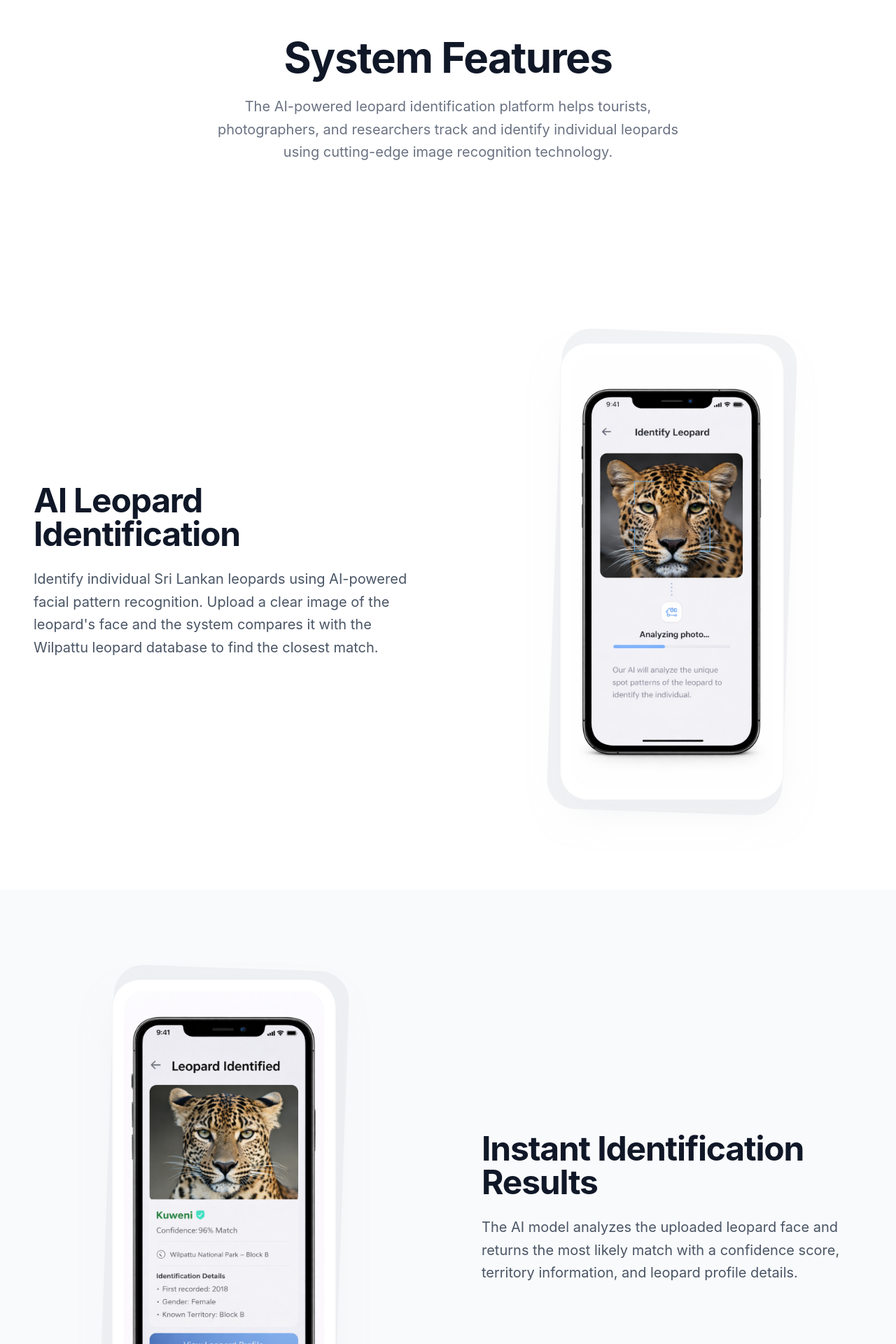
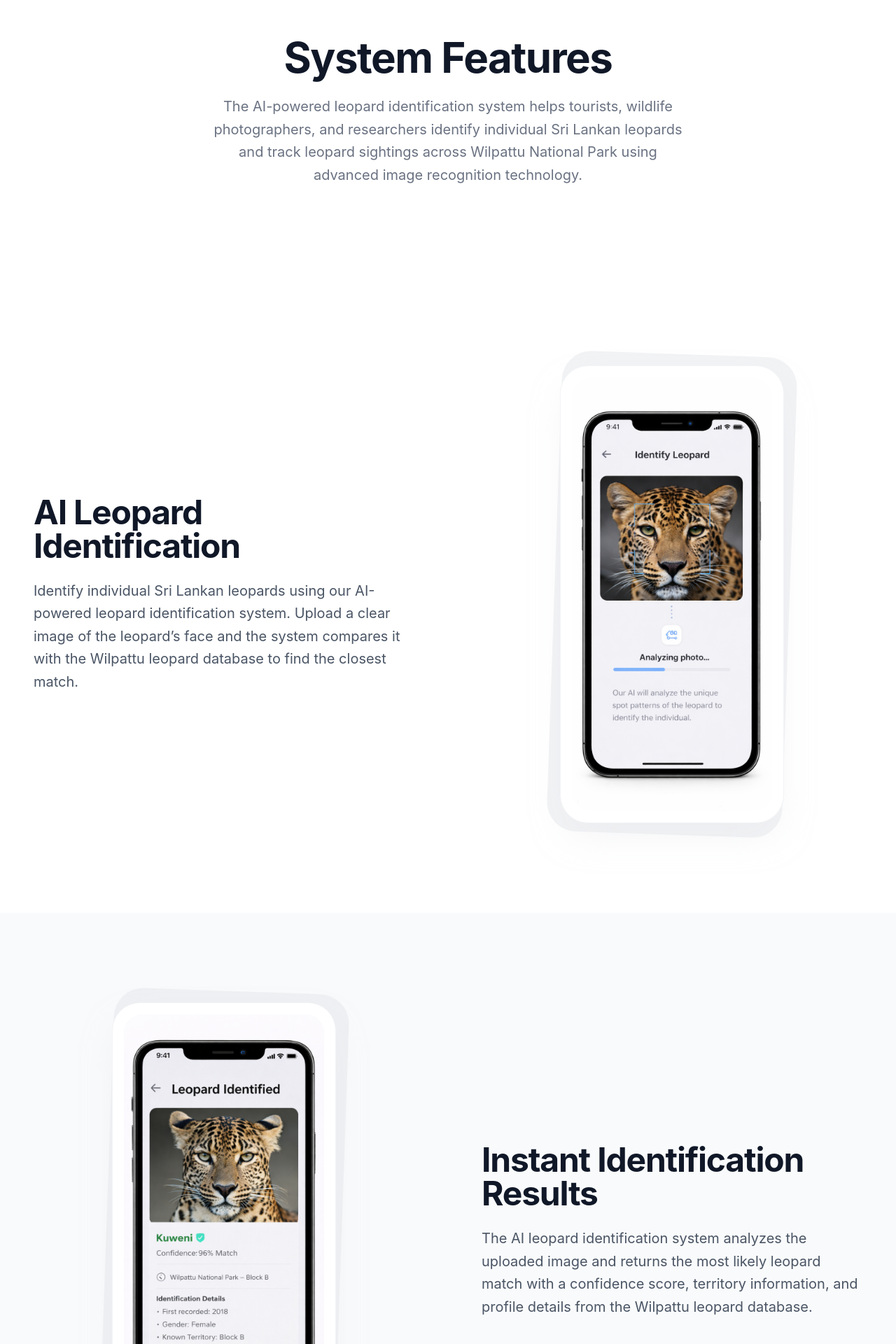
Before and after one commit to MinethV/wilpattu-leopard-diary-web, a Next.js app: page /features in a window 1280 px wide. Shown: the part 140-2060 px from the top of the page at 70% size. Built offline with nearby package versions, Linux system fonts and the light colour scheme.

Commit message:
new changes final

```diff
--- a/Components/Features.js
+++ b/Components/Features.js
@@ -3,7 +3,7 @@ export default function Features() {
     const features = [
         {
             title: "AI Leopard Identification",
-            description: "Upload leopard photos and match individuals seamlessly using our advanced AI spot pattern recognition.",
+            description: "Upload leopard photos and instantly identify Sri Lankan leopards using our AI-powered leopard identification system for Wilpattu National Park.",
             icon: (
                 <svg className="w-6 h-6" fill="none" stroke="currentColor" viewBox="0 0 24 24"><path strokeLinecap="round" strokeLinejoin="round" strokeWidth={1.5} d="M3 9a2 2 0 012-2h.93a2 2 0 001.664-.89l.812-1.22A2 2 0 0110.07 4h3.86a2 2 0 011.664.89l.812 1.22A2 2 0 0018.07 7H19a2 2 0 012 2v9a2 2 0 01-2 2H5a2 2 0 01-2-2V9z" /><path strokeLinecap="round" strokeLinejoin="round" strokeWidth={1.5} d="M15 13a3 3 0 11-6 0 3 3 0 016 0z" /></svg>
             )
--- a/Components/Hero.js
+++ b/Components/Hero.js
@@ -19,8 +19,9 @@ export default function Hero() {
                 </h1>
 
                 <p className="mt-6 text-lg max-w-xl mx-auto">
-                    AI-powered leopard identification and sighting recording
-                    system designed for Wilpattu National Park.
+                    An AI-powered leopard identification system designed for
+                    Wilpattu National Park to help tourists, photographers, and
+                    researchers identify individual Sri Lankan leopards and record sightings.
                 </p>
 
                 <button className="mt-8 px-6 py-3 bg-white text-black rounded-lg">
--- a/app/features/page.js
+++ b/app/features/page.js
@@ -2,37 +2,37 @@ export default function FeaturesPage() {
     const features = [
         {
             title: "AI Leopard Identification",
-            description: "Identify individual Sri Lankan leopards using AI-powered facial pattern recognition. Upload a clear image of the leopard's face and the system compares it with the Wilpattu leopard database to find the closest match.",
+            description: "Identify individual Sri Lankan leopards using our AI-powered leopard identification system. Upload a clear image of the leopard’s face and the system compares it with the Wilpattu leopard database to find the closest match.",
             image: "/identifying-leopard-image.png",
             alt: "Identify Leopard Upload Screen"
         },
         {
             title: "Instant Identification Results",
-            description: "The AI model analyzes the uploaded leopard face and returns the most likely match with a confidence score, territory information, and leopard profile details.",
+            description: "The AI leopard identification system analyzes the uploaded image and returns the most likely leopard match with a confidence score, territory information, and profile details from the Wilpattu leopard database.",
             image: "/identification-result.png",
             alt: "Identification Result Screen"
         },
         {
             title: "Record Leopard Sightings",
-            description: "Users can record leopard sightings in the field including location, date, time, photos, and notes. Sightings are stored locally and synced when internet is available.",
+            description: "Users can record leopard sightings inside Wilpattu National Park including location, date, time, photos, and notes. Sightings are stored locally and synchronized when internet access is available.",
             image: "/add-sighting.png",
             alt: "Add Sighting Screen"
         },
         {
             title: "GPS Leopard Sightings Map",
-            description: "View all recorded leopard sightings across Wilpattu National Park using an interactive GPS map. Easily explore where different leopards have been observed.",
+            description: "View all recorded leopard sightings across Wilpattu National Park using an interactive GPS tracking map. Easily explore where different Sri Lankan leopards have been observed.",
             image: "/map-screen.png",
             alt: "Map Screen"
         },
         {
             title: "Wilpattu Leopard Database",
-            description: "Browse the full database of known leopards including Neluma, Cleopatra, Kuweni, Chithra, Kuruttupandi, Kesara, and Some. Each profile includes territory, gender, and identification data.",
+            description: "Browse the full database of known Sri Lankan leopards including Neluma, Cleopatra, Kuweni, Chithra, Kuruttupandi, Kesara, and Some. Each leopard profile includes territory information, gender, and identification data from Wilpattu National Park.",
             image: "/database-screen.png",
             alt: "Leopard Database Screen"
         },
         {
             title: "Recent Sightings Feed",
-            description: "Stay updated with the latest leopard sightings inside Wilpattu National Park. The feed displays recent observations with time, location, and leopard information.",
+            description: "Stay updated with the latest leopard sightings inside Wilpattu National Park. The feed displays recent leopard observations including time, location, and identified individual leopard profiles..",
             image: "/sightings-feed.png",
             alt: "Recent Sightings Screen"
         }
@@ -47,7 +47,7 @@ export default function FeaturesPage() {
                     System Features
                 </h1>
                 <p className="text-lg md:text-xl text-gray-500 leading-relaxed max-w-2xl mx-auto">
-                    The AI-powered leopard identification platform helps tourists, photographers, and researchers track and identify individual leopards using cutting-edge image recognition technology.
+                    The AI-powered leopard identification system helps tourists, wildlife photographers, and researchers identify individual Sri Lankan leopards and track leopard sightings across Wilpattu National Park using advanced image recognition technology.
                 </p>
             </section>
 
```
